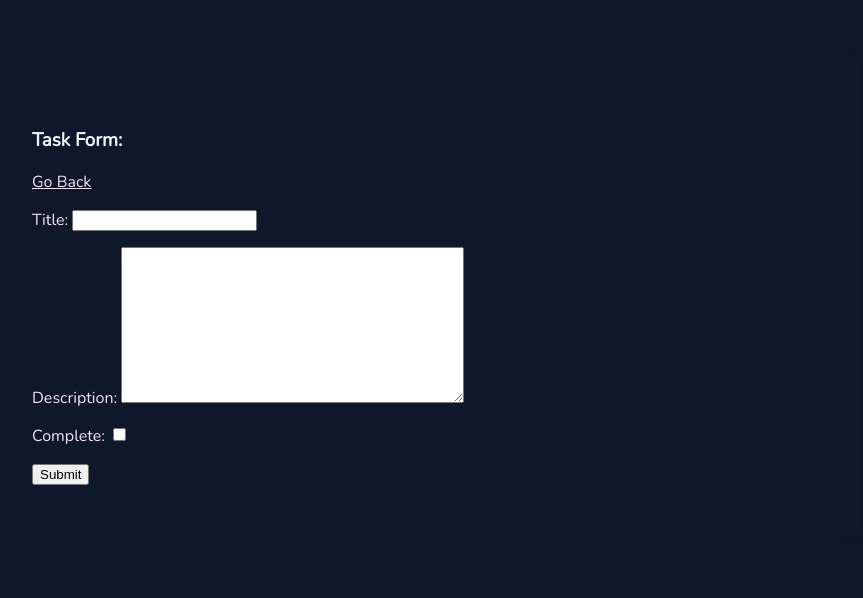
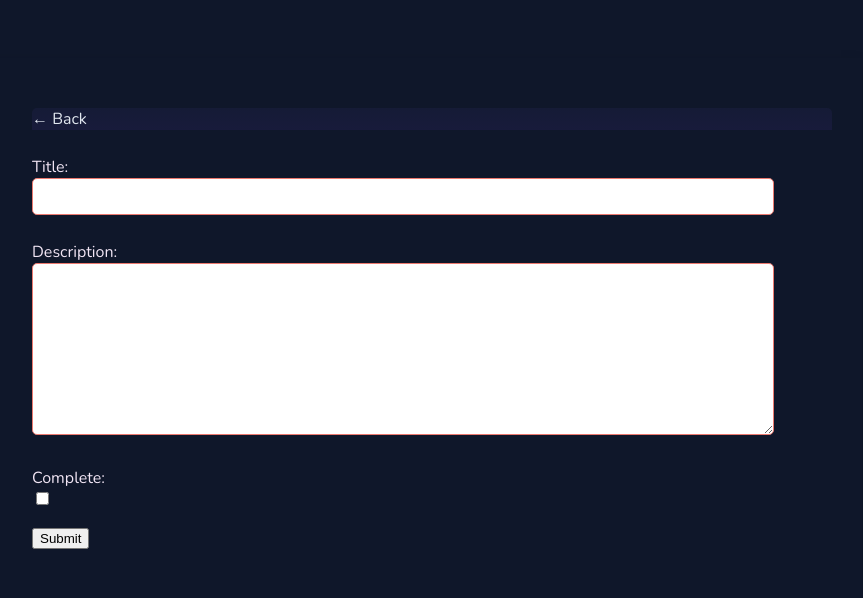
Before and after one commit to Vlad-stackover/TODO, a Django app: page /task-create/ in a window 1280 px wide. Shown: the top 598 px of the page, without its empty margins (233-1096 px from the left). Run offline with Django 4.2, Linux system fonts and the light colour scheme; a user stored in the database is signed in.

Commit message:
v0.2.9
-css

```diff
--- a/todo_list/base/templates/base/main.html
+++ b/todo_list/base/templates/base/main.html
@@ -90,6 +90,45 @@
             font-size: 22-px;
             line-height: 0;
         }
+        #search-add-wrapper {
+            display: flex;
+            justify-content: space-between;
+            align-items: center;
+            padding: 10px;
+        }
+
+        #add-link {
+            color: ;
+            text-decoration: none;
+            font-size: 42px;
+            text-shadow: 1px 1px #81413b;
+        }
+
+        input[type=text],
+        input[type=password],
+        textarea {
+            border: 1px solid #EB796F;
+            border-radius: 5px;
+            padding: 10px;
+            width: 90%;
+        }
+
+        label {
+            padding-top: 10px !important;
+            display: block;
+        ]
+
+        .button {
+            border: 1px solid #;
+            background-color: ;
+            color: ;
+            padding: 10px;
+            font-size: 14px;
+            border-radius: 5px;
+            cursor: pointer;
+            text-decoration: none;
+        }
+
 
     </style>
 </head>
--- a/todo_list/base/templates/base/task_form.html
+++ b/todo_list/base/templates/base/task_form.html
@@ -1,8 +1,10 @@
 {% extends 'base/main.html' %}
 {% block content %}
 
-<h3>Task Form: </h3>
-<a href="{% url 'tasks' %}">Go Back</a>
+<div class="header-bar">
+    <a href="{% url 'tasks' %}"> &#8592; Back</a>
+</div>
+
 
 <form method="post" action="">
     {% csrf_token %}
```
Also changed, not shown: todo_list/base/templates/base/task_list.html (+4 -4 lines), todo_list/db.sqlite3.
